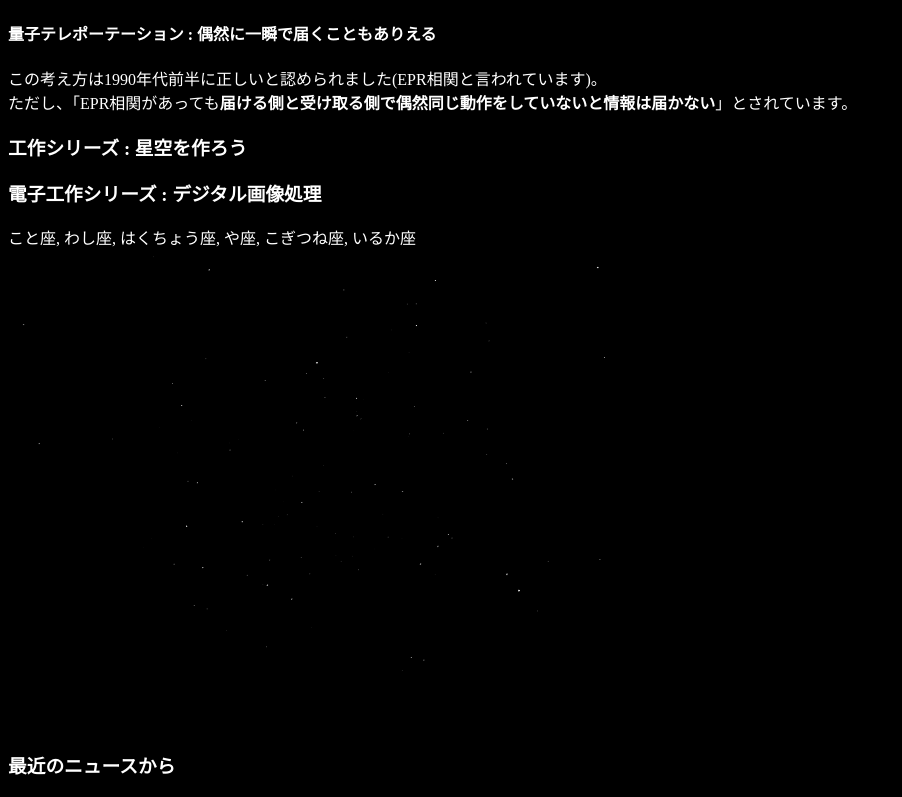
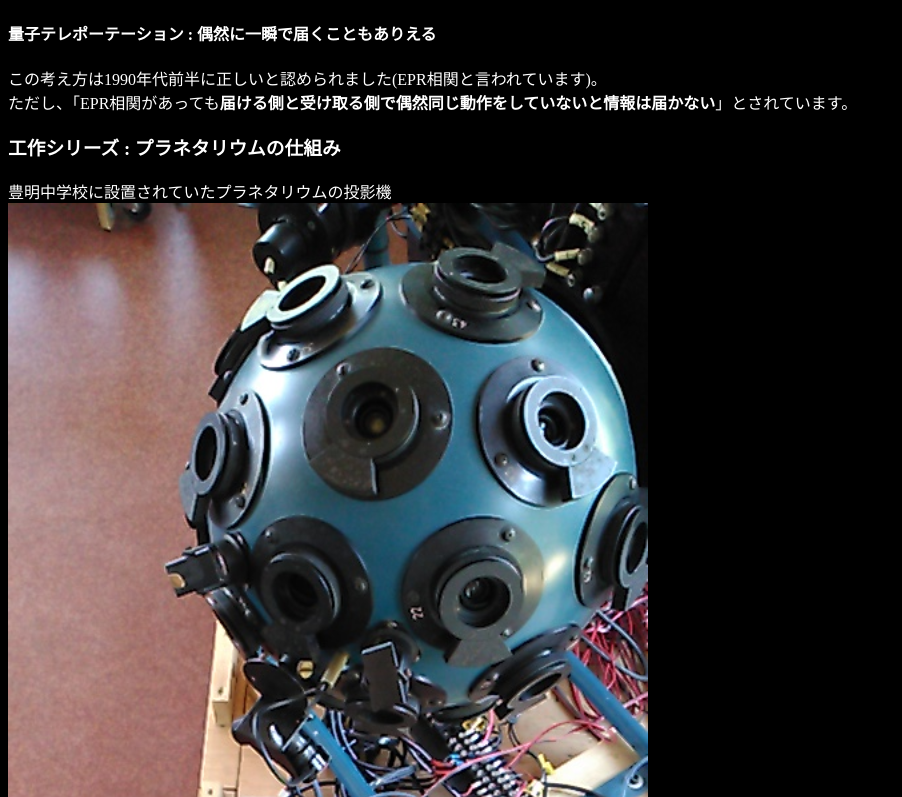
Before and after one commit to toyoake-junior-tenmon-club/tjtc.github.io, a plain HTML site: page may/index.html in a window 1280 px wide. Shown: the part 2980-3777 px from the top of the page, without its empty margins (0-902 px from the left). Drawn offline with Linux system fonts and the light colour scheme.

Commit message:
Update index.html

```diff
--- a/may/index.html
+++ b/may/index.html
@@ -47,10 +47,13 @@
         <h4>量子テレポーテーション : 偶然に一瞬で届くこともありえる</h4>
         この考え方は1990年代前半に正しいと認められました(EPR相関と言われています)。<br>
         ただし、「EPR相関があっても<b>届ける側と受け取る側で偶然同じ動作をしていないと情報は届かない</b>」とされています。<br>
-        <h3>工作シリーズ : 星空を作ろう</h3>
-        <h3>電子工作シリーズ : デジタル画像処理</h3>
+        <h3>工作シリーズ : プラネタリウムの仕組み</h3>
+        豊明中学校に設置されていたプラネタリウムの投影機<br>
+        <img src="./KIMG0144.JPG">
+        <h3>画像処理シリーズ : デジタル画像処理</h3>
         こと座, わし座, はくちょう座, や座, こぎつね座, いるか座<br>
         <img src="./summer_triangle_digital.jpg"><br>
+        豊明市内では暗い星を探すのは大変ですが、PythonとOpenCVを使うことで街明かりの効果を比較的簡単に消すことができます。<br>
         <h3>最近のニュースから</h3>
         <h4>日本人宇宙飛行士2028年に月面着陸!?</h4>
         <h4>北海道・東北・北陸でもオーロラが観測される</h4>
```
